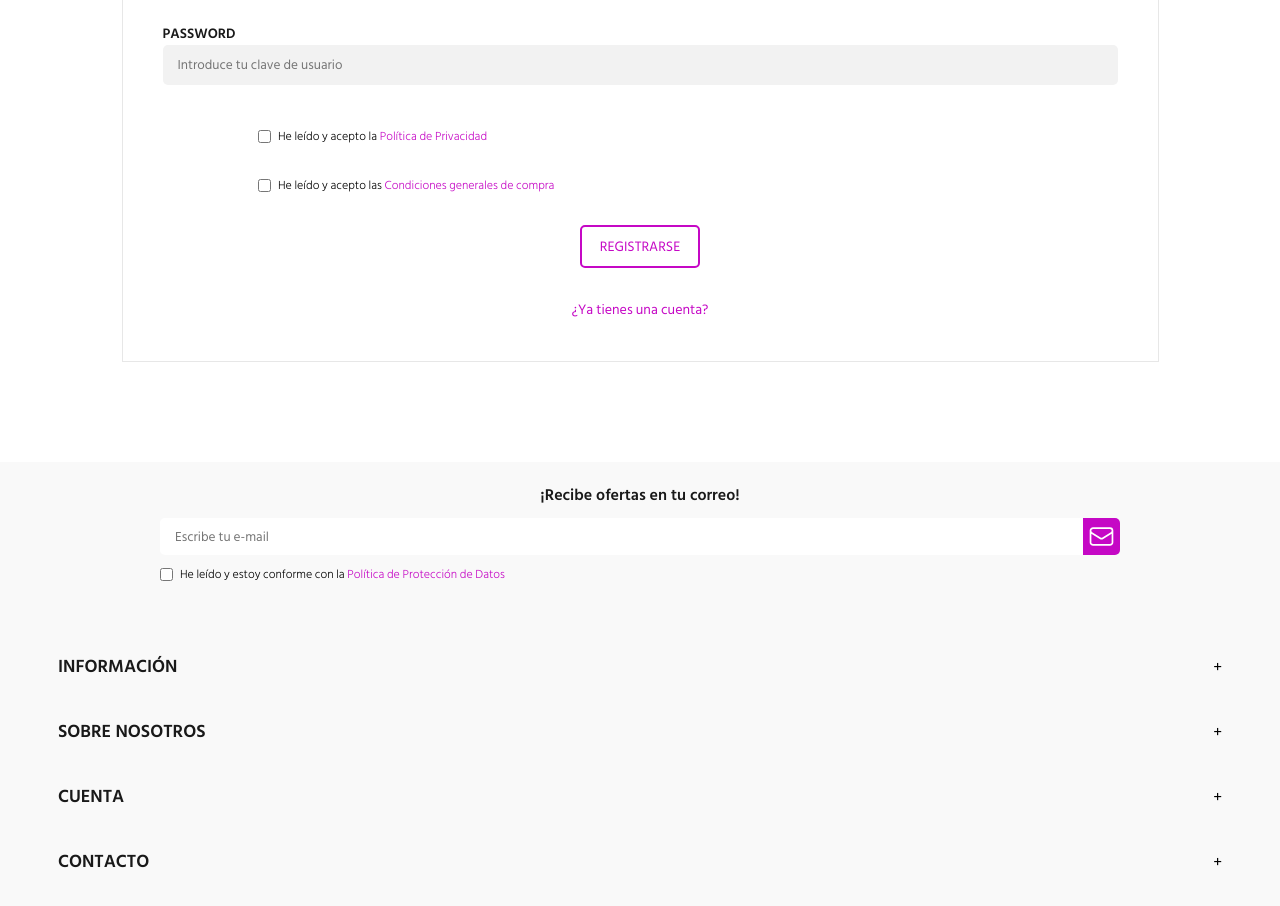
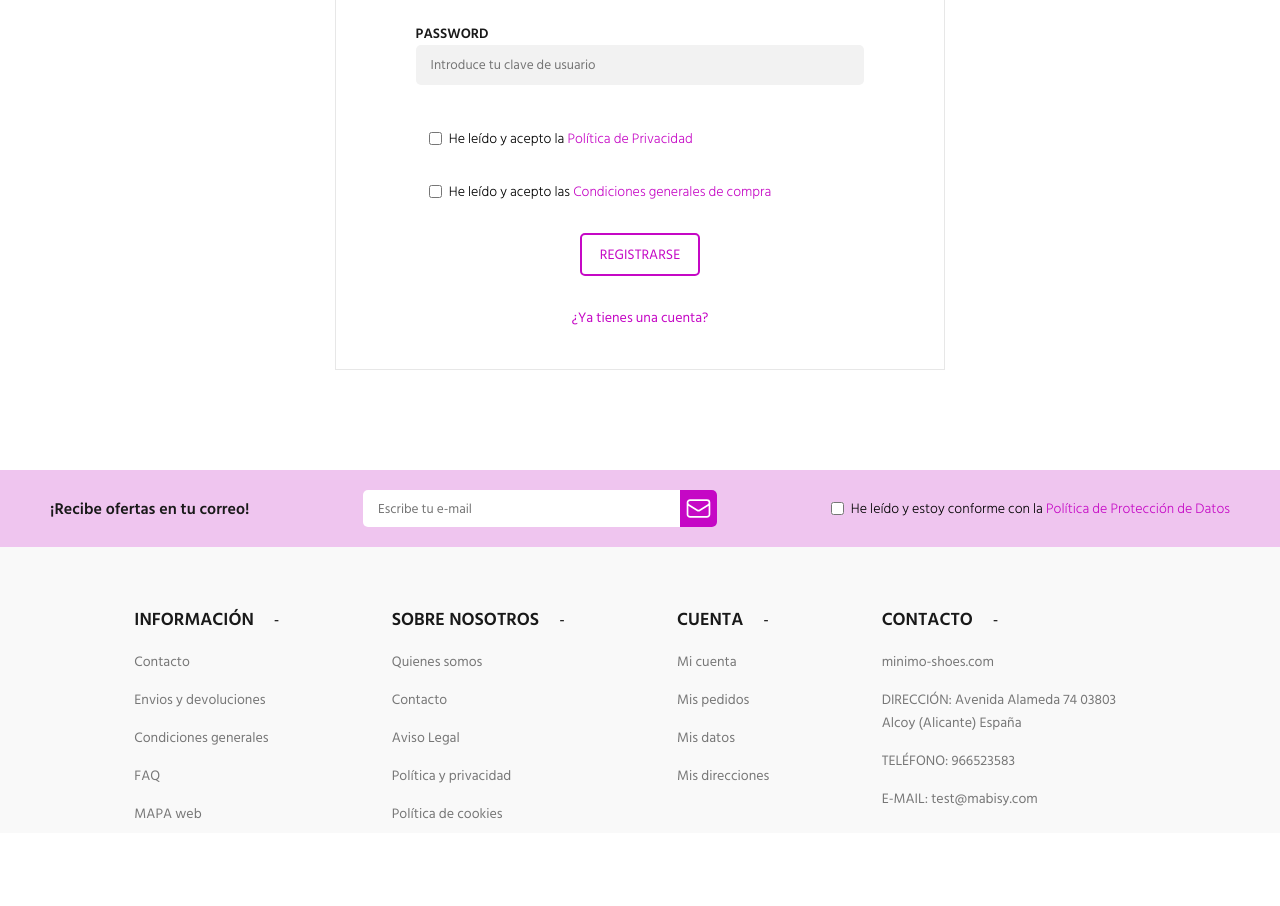
Before and after one commit to gszcode/E-commerce, a React (Vite) app: page /register in a window 1280 px wide. Shown: the part 700-1606 px from the top of the page. After the commit the page ends 1583 px from the top, so only its background shows below. Built offline with nearby package versions, Linux system fonts and the light colour scheme.

Commit message:
AGREGAR media queries de tablet y desk

```diff
--- a/src/components/BreadCrumbs/breadcrumbs.module.scss
+++ b/src/components/BreadCrumbs/breadcrumbs.module.scss
@@ -19,5 +19,8 @@
 @media (min-width: 1024px) {
   .container {
     padding: 5px 35px;
+    .title {
+      font-size: 13px;
+    }
   }
 }
--- a/src/components/CheckBox/checkbox.module.scss
+++ b/src/components/CheckBox/checkbox.module.scss
@@ -1,6 +1,7 @@
 @import '../../index.scss';
 
-.check {
+.check,
+.footerStyle {
   @include flex(row, flex-start, center, 7px);
   flex-wrap: nowrap;
   width: 80%;
@@ -16,3 +17,23 @@
     }
   }
 }
+
+// Media querys
+@media (min-width: 1024px) {
+  .check,
+  .footerStyle {
+    p {
+      font-size: 14px;
+    }
+  }
+  .footerStyle {
+    width: fit-content;
+    margin: 0;
+    a {
+      color: $hover-color;
+      &:hover {
+        opacity: 0.7;
+      }
+    }
+  }
+}
--- a/src/components/CheckBox/index.tsx
+++ b/src/components/CheckBox/index.tsx
@@ -5,11 +5,13 @@ interface PropsCheck {
   text: string
   linkText: string
   href: string
+  footerStyle: boolean
 }
 
-const CheckBox = ({ text, linkText, href }: PropsCheck) => {
+const CheckBox = ({ text, linkText, href, footerStyle }: PropsCheck) => {
+  console.log(footerStyle)
   return (
-    <div className={styles.check}>
+    <div className={footerStyle ? styles.footerStyle : styles.check}>
       <input type="checkbox" />
       <p>
         {text} <Link to={`/${href}`}>{linkText}</Link>
--- a/src/components/Footer/Accordion/accordion.module.scss
+++ b/src/components/Footer/Accordion/accordion.module.scss
@@ -3,17 +3,14 @@
 
 /* Style the accordion section */
 .accordion__section {
-  display: flex;
-  flex-direction: column;
+  @include flex(column, inherit, inherit);
 }
 
 /* Style the buttons that are used to open and close the accordion panel */
 .accordion {
+  @include flex(row, space-between, center);
   cursor: pointer;
-  padding: 18px;
-  display: flex;
-  align-items: center;
-  justify-content: space-between;
+  padding: 8px 18px;
   border: none;
   outline: none;
   transition: background-color 0.6s ease;
@@ -46,7 +43,7 @@
 .accordion__text {
   @include flex(column, flex-start, flex-start, 5px);
   @include size-weight(12px, 400);
-  padding: 18px;
+  padding: 8px 18px;
   color: #777777;
   .link {
     color: $text-color-secondary;
@@ -63,3 +60,17 @@
     color: $hover-color;
   }
 }
+
+// Media queries
+@media (min-width: 1024px) {
+  .accordion__section {
+    max-width: 300px;
+  }
+  .accordion {
+    justify-content: flex-start;
+  }
+  .accordion__text {
+    font-size: 14px;
+    gap: 15px;
+  }
+}
--- a/src/components/Footer/Accordion/index.tsx
+++ b/src/components/Footer/Accordion/index.tsx
@@ -8,9 +8,9 @@ interface Props {
 }
 
 function Accordion(props: Props) {
-  const [active, setActive] = useState(false)
+  const [active, setActive] = useState(true)
   const content = useRef<HTMLDivElement>(null)
-  const [height, setHeight] = useState('0px')
+  const [height, setHeight] = useState(`${content?.current?.scrollHeight}px`)
 
   useEffect(() => {
     console.log('Height for ', props.title, ': ', height)
@@ -18,7 +18,7 @@ function Accordion(props: Props) {
 
   function toggleAccordion() {
     setActive(!active)
-    setHeight(active ? '0px' : `${content?.current?.scrollHeight}px`)
+    setHeight(!active ? `${content?.current?.scrollHeight}px` : '0')
   }
 
   return (
--- a/src/components/Footer/footer.module.scss
+++ b/src/components/Footer/footer.module.scss
@@ -1,8 +1,8 @@
 @import '../../index.scss';
 
 .container {
+  padding: 30px 0;
   background-color: #f9f9f9;
-  padding: 20px 40px;
   .offers_container {
     @include flex(column, center, center, 10px);
     .span {
@@ -28,30 +28,37 @@
         @include width-height(37px, 37px);
         background-color: $hover-color;
         padding: 5px;
+        border-radius: 0 5px 5px 0;
+        cursor: pointer;
         position: absolute;
         right: 0;
         top: 0;
-        border-radius: 0 5px 5px 0;
-      }
-    }
-    .check {
-      @include flex(row, flex-start, center, 7px);
-      flex-wrap: nowrap;
-      width: 80%;
-      margin: 0 auto;
-      p {
-        @include size-weight(12px, 300);
-        color: 777777;
-      }
-      a {
-        color: $hover-color;
+        transition: opacity 0.3s ease;
         &:hover {
-          opacity: 0.7;
+          opacity: 0.8;
         }
       }
     }
   }
   .links {
-    margin: 50px 0;
+    margin: 50px 40px;
   }
 }
+
+// Media queries
+@media (min-width: 1024px) {
+  .container {
+    padding: 0;
+    .offers_container {
+      @include flex(row, space-evenly, center, 10px);
+      padding: 20px 50px;
+      background-color: #c508c537;
+      .input_container {
+        width: 30%;
+      }
+    }
+    .links {
+      @include flex(row, space-evenly, baseline);
+    }
+  }
+}
--- a/src/components/Footer/index.tsx
+++ b/src/components/Footer/index.tsx
@@ -15,6 +15,7 @@ const Footer = () => {
           text="He leído y estoy conforme con la"
           linkText="Política de Protección de Datos"
           href="/"
+          footerStyle={true}
         />
       </div>
       <div className={styles.links}>
--- a/src/components/InputLoginRegister/login_register.module.scss
+++ b/src/components/InputLoginRegister/login_register.module.scss
@@ -22,3 +22,10 @@
     }
   }
 }
+
+// Media querys
+@media (min-width: 1024px) {
+  .input_container {
+    width: 85%;
+  }
+}
--- a/src/page/Login/login.module.scss
+++ b/src/page/Login/login.module.scss
@@ -17,42 +17,6 @@
     margin: 50px auto;
     padding: 40px;
     border: $border-color;
-    .input_container {
-      @include width-height(100%, 75px);
-      label {
-        @include size-weight(14px, 600);
-        display: block;
-        text-align: start;
-        color: $text-color;
-      }
-      input {
-        @include width-height(100%, 40px);
-        background-color: $background-secondary;
-        border: none;
-        padding: 2px 15px;
-        color: $text-color-secondary;
-        border-radius: 5px;
-        outline: none;
-        &:focus {
-          background-color: $background-color;
-          border: 1px solid $hover-color;
-        }
-      }
-    }
-    .btn {
-      @include size-weight(14px, 400);
-      padding: 8px 18px;
-      border: 2px solid $hover-color;
-      color: $hover-color;
-      background-color: $background-color;
-      border-radius: 5px;
-      cursor: pointer;
-      transition: all 0.3s ease;
-      &:hover {
-        background-color: $hover-color;
-        color: $background-color;
-      }
-    }
   }
   .forgot {
     @include size-weight(14px, 400);
@@ -65,3 +29,10 @@
 }
 
 // Media querys
+@media (min-width: 1024px) {
+  .container {
+    .form {
+      width: 50%;
+    }
+  }
+}
--- a/src/page/Register/register.module.scss
+++ b/src/page/Register/register.module.scss
@@ -27,3 +27,12 @@
     }
   }
 }
+
+// Media querys
+@media (min-width: 1024px) {
+  .container {
+    .form {
+      width: 50%;
+    }
+  }
+}
```
